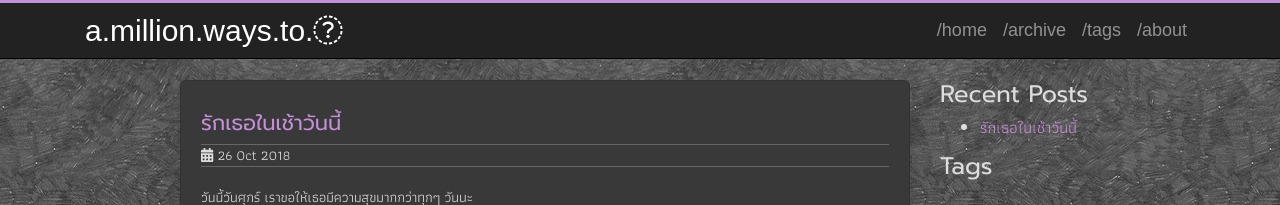
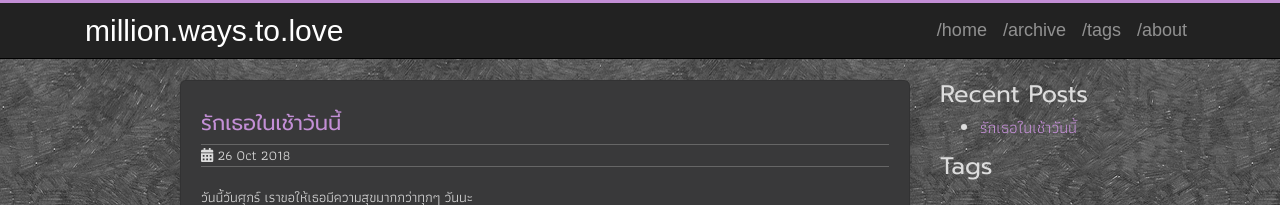
Before and after one commit to sdeehub/love, a Jekyll site: the page built from index.html, in a window 1280 px wide. Shown: the top 205 px of the page. Built offline with Jekyll 4.4.1, drawn with Linux system fonts in a browser that asks for light colours.

Commit message:
million ways to love

```diff
--- a/_config.yml
+++ b/_config.yml
@@ -1,6 +1,6 @@
 # Jekyll configuration
 
-name: a.million.ways.to.<i class="fa fa-heart-o"></i>
+name: million.ways.to.love
 description: A million ways to love stories.
 
 # Url is currently only used only for the RSS feed in feed.xml
```
